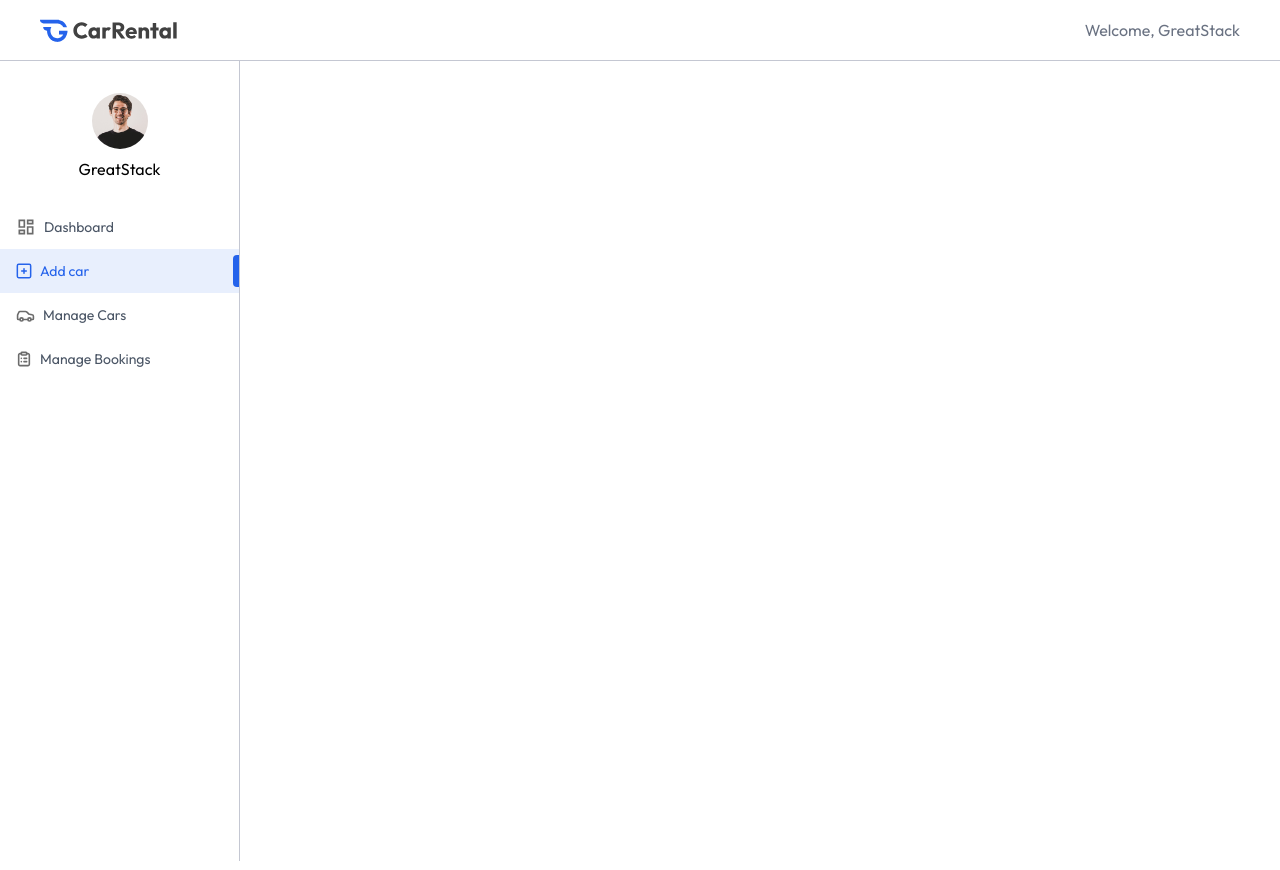
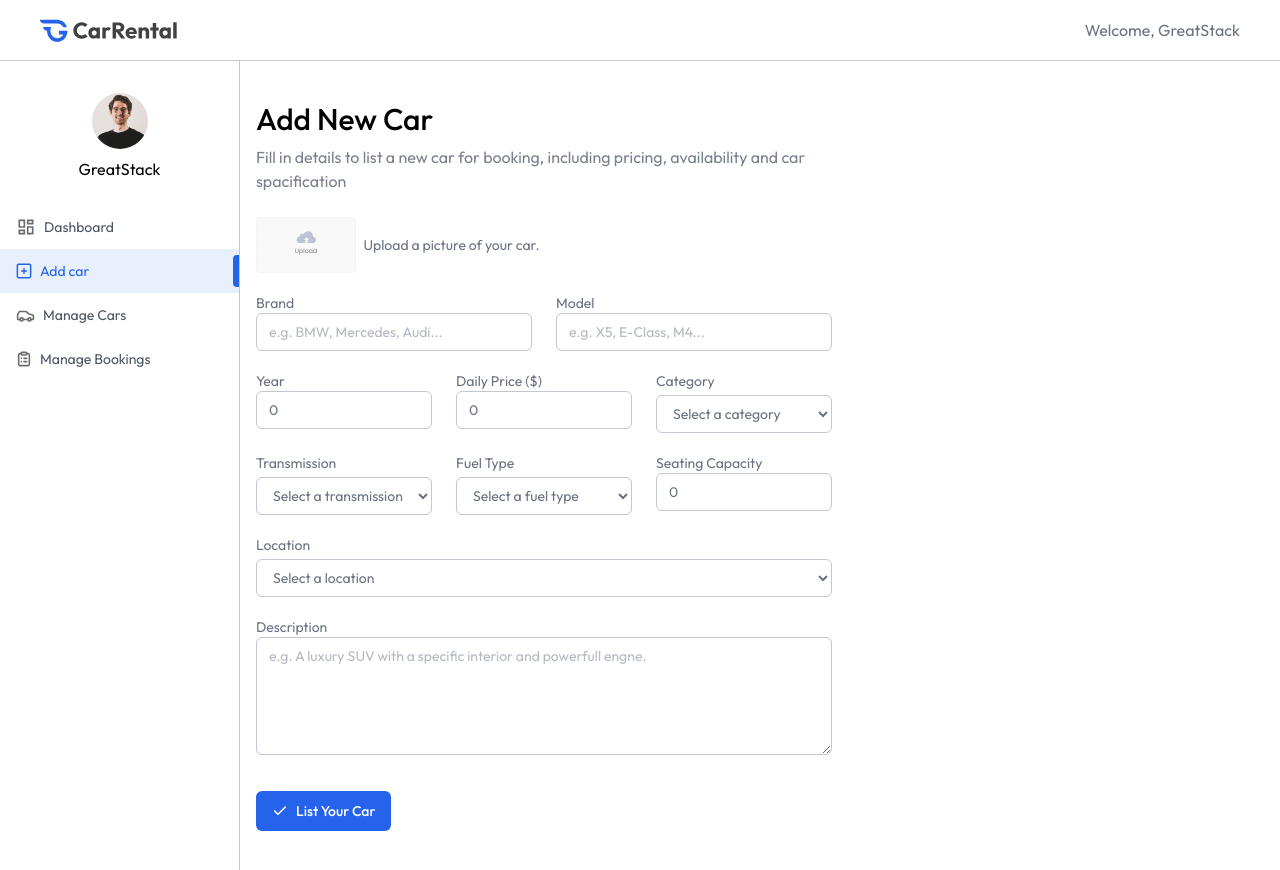
Before and after one commit to Kalpesh-Parmar-0/CarRental, a React (Vite) app in the folder client/: page /owner/add-car in a window 1280 px wide. Built offline with nearby package versions, Linux system fonts and the light colour scheme.

Commit message:
add car component created for adding new car for owner

```diff
--- a/client/src/pages/owner/AddCar.jsx
+++ b/client/src/pages/owner/AddCar.jsx
@@ -1,9 +1,127 @@
-import React from 'react'
+import React, { useState } from 'react'
+import Title from '../../components/owner/Title'
+import {assets} from '../../assets/assets'
 
 const AddCar = () => {
+
+  const currency = import.meta.env.VITE_CURRENCY
+
+  const [image, setImage] = useState(null)
+  const [car, setCar] = useState({
+    brand:'',
+    model:'',
+    year: 0,
+    pricePerDay: 0,
+    category: '',
+    transmission: '',
+    fuel_type:'',
+    seating_capacity: 0,
+    location: '',
+    description: ''
+  })
+
+  const onSubmitHandler = async (e)=>{
+    e.preventDefault();
+  }
+
   return (
-    <div>
+    <div className='px-4 py-10 flex-1'>
+      <Title title="Add New Car" subtitle="Fill in details to list a new car for booking, including pricing, availability and car spacification"/>
 
+      <form onSubmit={onSubmitHandler} className='flex flex-col gap-5 text-gray-500 text-sm mt-6 max-w-xl'>
+        {/* car image */}
+        <div className='flex items-center gap-2 w-full'>
+          <label htmlFor="car-image">
+            <img src={image ? URL.createObjectURL(image) : assets.upload_icon} alt="" className='h-14 rounded cursor-pointer' />
+            <input type="file" id="car-image" accept='image/*' hidden   onChange={e=> setImage(e.target.files[0])}/>
+          </label>
+          <p className='text-sm text-gray-500'>Upload a picture of your car.</p>
+        </div>
+
+        {/* car brand and model */}
+        <div className='grid grid-cols-1 md:grid-cols-2 gap-6'>
+          <div className='flex flex-col w-full'>
+            <label>Brand</label>
+            <input type="text" placeholder='e.g. BMW, Mercedes, Audi...' required className='px-3 py-2 border border-borderColor rounded-md outline-none' value={car.brand} onChange={e=> setCar({...car, brand: e.target.value})}/>
+          </div>
+          <div className='flex flex-col w-full'>
+            <label>Model</label>
+            <input type="text" placeholder='e.g. X5, E-Class, M4...' required className='px-3 py-2 border border-borderColor rounded-md outline-none' value={car.model} onChange={e=> setCar({...car, model: e.target.value})}/>
+          </div>
+        </div>
+
+        {/* car year, price category */}
+        <div className='grid grid-cols-1 sm:grid-cols-2 md:grid-cols-3 gap-6'>
+          <div className='flex flex-col w-full'>
+            <label>Year</label>
+            <input type="number" placeholder='2025' required className='px-3 py-2 border border-borderColor rounded-md outline-none' value={car.year} onChange={e=> setCar({...car, year: e.target.value})}/>
+          </div>
+          <div className='flex flex-col w-full'>
+            <label>Daily Price ({currency})</label>
+            <input type="number" placeholder='100' required className='px-3 py-2 border border-borderColor rounded-md outline-none' value={car.pricePerDay} onChange={e=> setCar({...car, pricePerDay: e.target.value})}/>
+          </div>
+          <div className='flex flex-col w-full'>
+            <label>Category</label>
+            <select onChange={e=> setCar({...car, category: e.target.value})} value={car.category} className='px-3 py-2 mt-1 border border-borderColor rounded-md outline-none'>
+              <option value="">Select a category</option>
+              <option value="Sedan">Sedan</option>
+              <option value="SUV">SUV</option>
+              <option value="Van">Van</option>
+            </select>
+          </div>
+        </div>
+
+        {/* car transmission, fuel type and seating capacity */}
+        <div className='grid grid-cols-1 sm:grid-cols-2 md:grid-cols-3 gap-6'>
+          <div className='flex flex-col w-full'>
+            <label>Transmission</label>
+            <select onChange={e=> setCar({...car, transmission: e.target.value})} value={car.transmission} className='px-3 py-2 mt-1 border border-borderColor rounded-md outline-none'>
+              <option value="">Select a transmission</option>
+              <option value="Autometic">Autometic</option>
+              <option value="Manual">Manual</option>
+              <option value="Semi-Autometic">Semi-Autometic</option>
+            </select>
+          </div>
+          <div className='flex flex-col w-full'>
+            <label>Fuel Type</label>
+            <select onChange={e=> setCar({...car, fuel_type: e.target.value})} value={car.fuel_type} className='px-3 py-2 mt-1 border border-borderColor rounded-md outline-none'>
+              <option value="">Select a fuel type</option>
+              <option value="Gas">Gas</option>
+              <option value="Diesel">Diesel</option>
+              <option value="Petrol">Petrol</option>
+              <option value="Electric">Electric</option>
+              <option value="Hybrid">Hybrid</option>
+            </select>
+          </div>
+          <div className='flex flex-col w-full'>
+            <label>Seating Capacity</label>
+            <input type="number" placeholder='4' required className='px-3 py-2 border border-borderColor rounded-md outline-none' value={car.seating_capacity} onChange={e=> setCar({...car, seating_capacity: e.target.value})}/>
+          </div>
+        </div>
+
+        {/* car location */}
+        <div className='flex flex-col w-full'>
+          <label>Location</label>
+            <select onChange={e=> setCar({...car, location: e.target.value})} value={car.location} className='px-3 py-2 mt-1 border border-borderColor rounded-md outline-none'>
+              <option value="">Select a location</option>
+              <option value="New York">New York</option>
+              <option value="Los Angeles">Los Angeles</option>
+              <option value="Houston">Huston</option>
+              <option value="Chicago">Chicago</option>
+            </select>
+        </div>
+
+        {/* car description */}
+        <div className='flex flex-col w-full'>
+          <label>Description</label>
+          <textarea rows={5} placeholder='e.g. A luxury SUV with a specific interior and powerfull engne.' required className='px-3 py-2 border border-borderColor rounded-md outline-none' value={car.description} onChange={e=> setCar({...car, description: e.target.value})}></textarea>
+        </div>
+
+        <button className='flex items-center gap-2 px-4 py-2.5 mt-4 bg-primary text-white rounded-md font-medium w-max cursor-pointer'>
+          <img src={assets.tick_icon} alt="" />
+          List Your Car
+        </button>
+      </form>
     </div>
   )
 }
```
